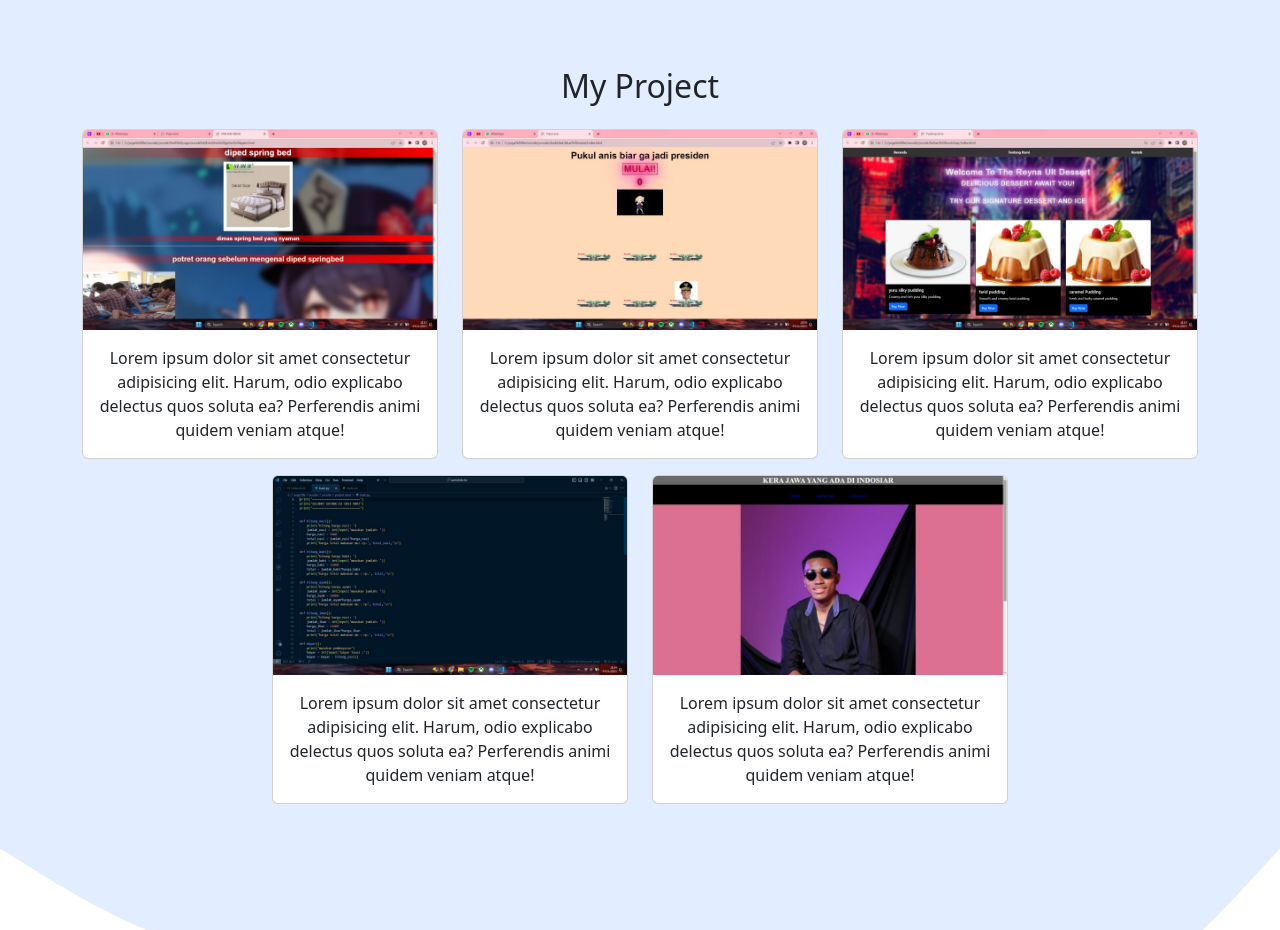
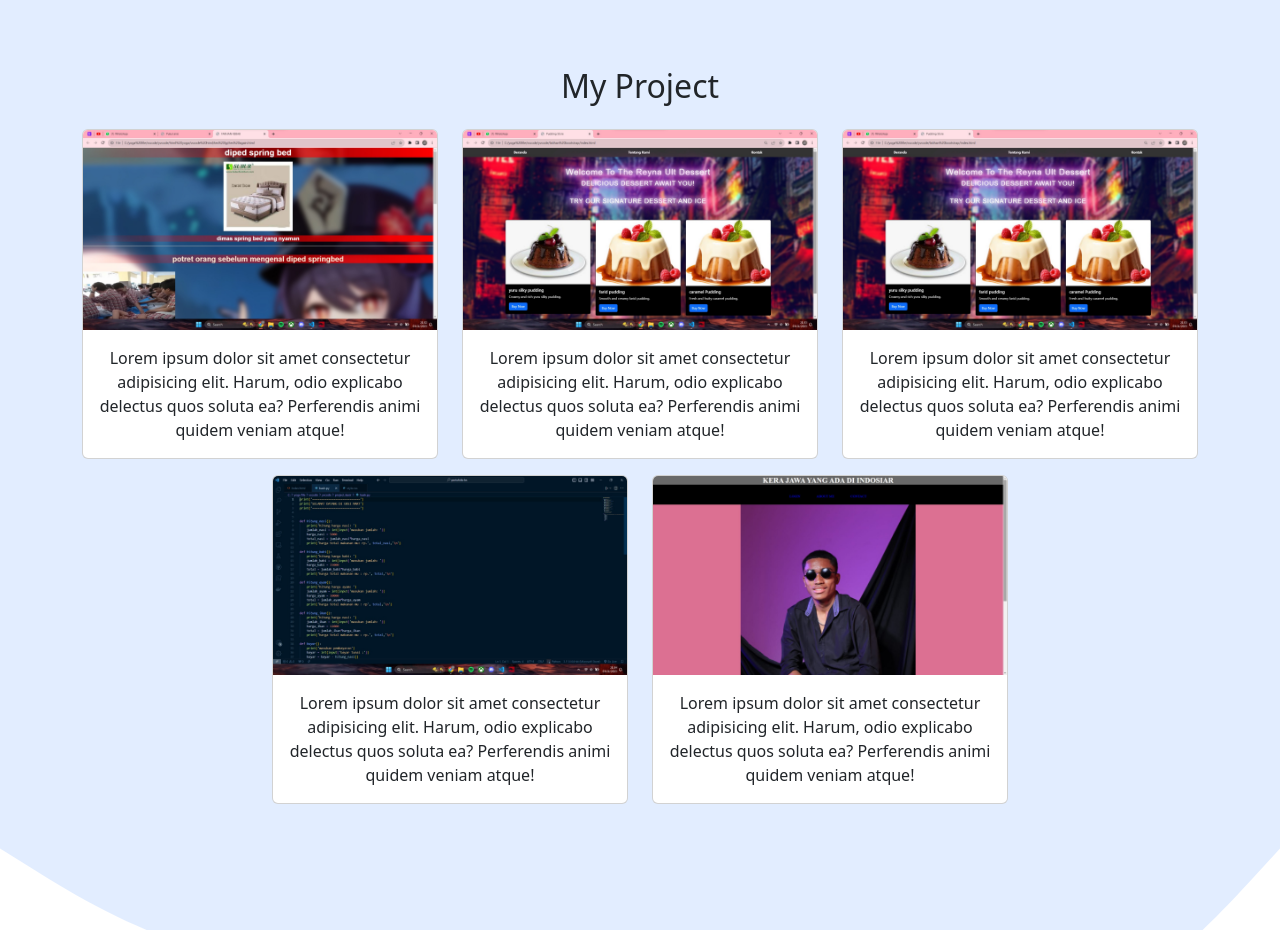
Before and after one commit to Xannydayo/portoku.github.io, a plain HTML site: page index.html in a window 1280 px wide. Shown: the part 1320-2250 px from the top of the page. Drawn offline with nearby package versions, Linux system fonts and the light colour scheme.

Commit message:
Update index.html

```diff
--- a/index.html
+++ b/index.html
@@ -178,7 +178,7 @@
           <div class="col-md-4 mb-3">
             <div class="card">
               <img
-                src="img/udin (4).jpeg"
+                src="img/udin (2).jpeg"
                 class="card-img-top"
                 alt="project 1"
               />
```
